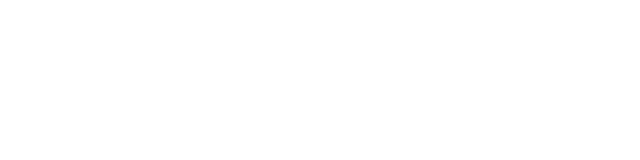
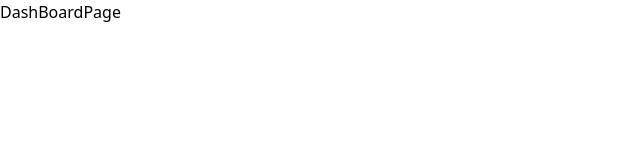
Before and after one commit to HackathonHive/frontend, a React (Create React App) app: page /seller in a window 1280 px wide. Before the commit this address had no page. Shown: the top 160 px of the page, without its empty margins (0-640 px from the left). Built offline with nearby package versions, Linux system fonts and the light colour scheme.

Commit message:
configure folders

```diff
--- a/src/App.js
+++ b/src/App.js
@@ -6,14 +6,21 @@
   // Link
 } from 'react-router-dom';
 
-import HomePage from './pages/HomePage';
+import HomePage from './users/pages/HomePage';
+import DashBoardPage from './sellers/pages/DashBoardPage';
 
 function App() {
   return (
     <>
     <Router>
       <Routes>
-        <Route path="/"  element={<HomePage />} />
+        <Route path="/user/"  element={<HomePage />} />
+        <Route  path="/seller/" element={<DashBoardPage />} />
+
+
+
+
+
       </Routes>
     </Router>
     </>
--- /dev/null
+++ b/src/components/Loadar.js
@@ -0,0 +1,7 @@
+import React from 'react'
+
+export default function Loadar() {
+  return (
+    <div>Loadar</div>
+  )
+}
--- /dev/null
+++ b/src/sellers/pages/DashBoardPage.js
@@ -0,0 +1,7 @@
+import React from 'react'
+
+export default function DashBoardPage() {
+  return (
+    <div>DashBoardPage</div>
+  )
+}
```
Also changed, not shown: src/users/pages/HomePage.js (renamed from src/pages/HomePage.js).
